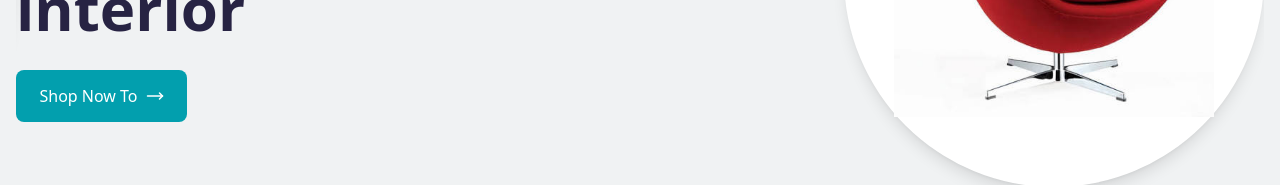
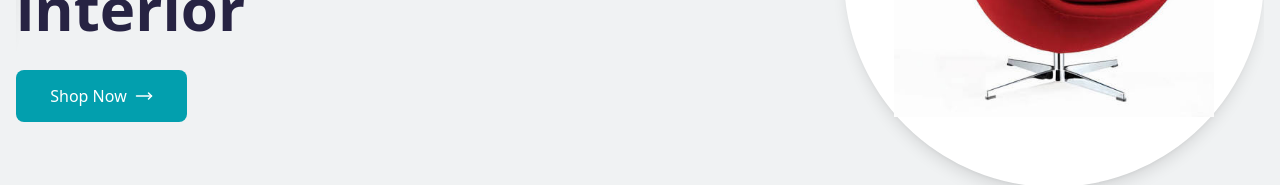
Before and after one commit to fresno00123/furnihub, a React (Vite) app: page / in a window 1280 px wide. Shown: the part 708-893 px from the top of the page. Built offline with nearby package versions, Linux system fonts and the light colour scheme; no server answers.

Commit message:
commit message

```diff
--- a/src/component/Banner.jsx
+++ b/src/component/Banner.jsx
@@ -72,7 +72,7 @@ const Banner = () => {
                   <Link to="/product">
                   <button className="mx-auto md:mx-0 max-w-[140px] sm:max-w-[160px] lg:max-w-[171px] w-full h-[44px] sm:h-[48px] lg:h-[52px] bg-[#029fae] rounded-lg capitalize text-white flex items-center justify-center gap-2 hover:bg-gray-400 transition">
                     shop now
-                    to
+
                     <MoveRight size={18} />
                   </button>
                   </Link>
```
